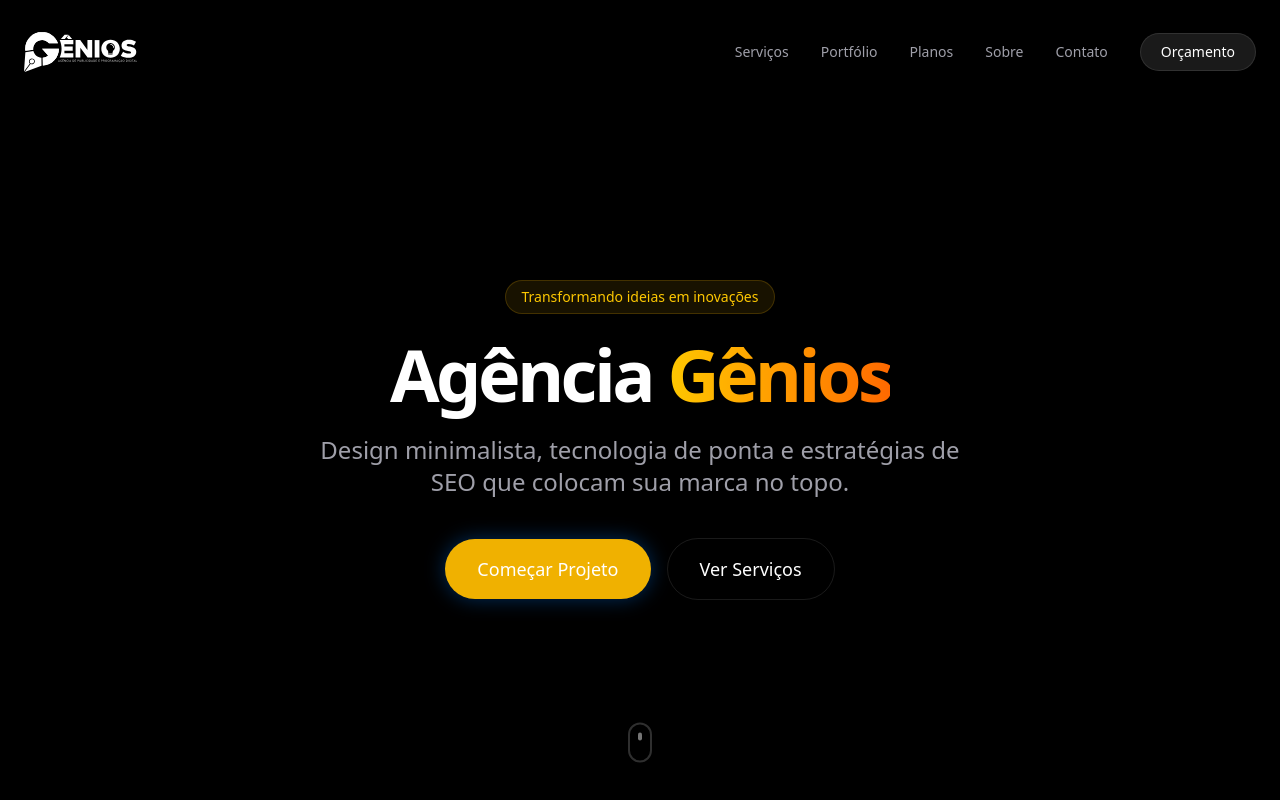
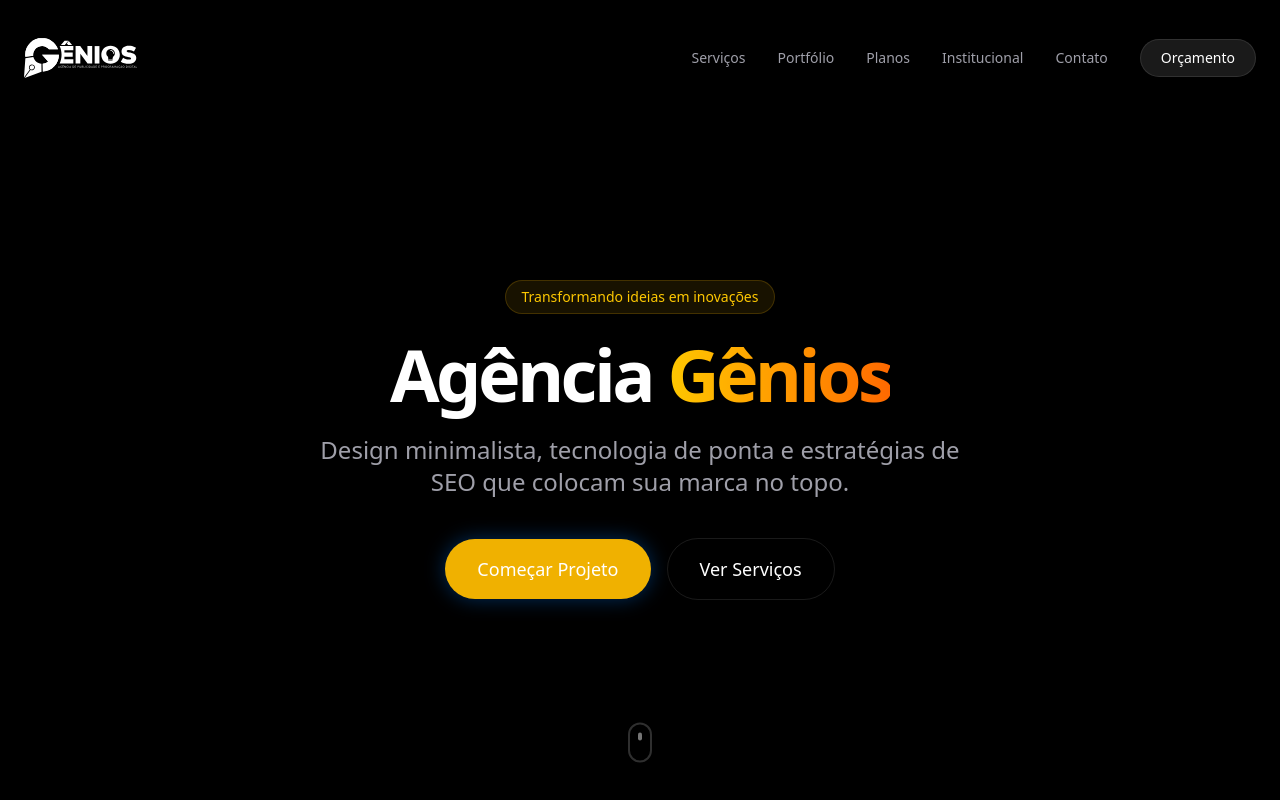
Before and after one commit to agenciagenios/genios-website, a Next.js app: page / in a window 1280 px wide. Shown: the top 800 px of the page. Built offline with nearby package versions, Linux system fonts and the light colour scheme.

Commit message:
mega menu

```diff
--- a/app/components/Header.tsx
+++ b/app/components/Header.tsx
@@ -9,14 +9,35 @@ import { Menu, X } from "lucide-react";
 const navItems = [
   { name: "Serviços", href: "/servicos" },
   { name: "Portfólio", href: "/portfolio" },
-  { name: "Planos", href: "/planos" },
-  { name: "Sobre", href: "/sobre" },
+  {
+    name: "Planos",
+    href: "/planos",
+    dropdown: [
+      { name: "Social Media", href: "/planos/social-media", description: "Gestão completa de redes sociais" },
+      { name: "Mercado", href: "/planos/mercado", description: "Posicionamento e vendas locais" },
+      { name: "Artes", href: "/planos/artes", description: "Design gráfico profissional" },
+      { name: "Edição de Vídeo", href: "/planos/edicao-de-video", description: "Reels, Shorts e YouTube" },
+      { name: "Programação", href: "/planos/programacao", description: "Sistemas e automações" },
+      { name: "Gestor de Tráfego", href: "/planos/gestor-de-trafego", description: "Anúncios que vendem" },
+    ]
+  },
+  {
+    name: "Institucional",
+    href: "/sobre",
+    dropdown: [
+      { name: "Sobre Nós", href: "/sobre", description: "Conheça quem somos" },
+      { name: "Privacidade", href: "/politica-de-privacidade", description: "Política de Privacidade" },
+      { name: "Termos de Uso", href: "/termos-de-uso", description: "Nossos Termos de Uso" },
+    ]
+  },
   { name: "Contato", href: "/#contato" },
 ];
 
 export default function Header() {
   const [scrolled, setScrolled] = useState(false);
   const [isOpen, setIsOpen] = useState(false);
+  const [activeMenu, setActiveMenu] = useState<string | null>(null);
+  const [expandedItems, setExpandedItems] = useState<Record<string, boolean>>({});
 
   useEffect(() => {
     const handleScroll = () => {
@@ -25,6 +46,10 @@ export default function Header() {
     window.addEventListener("scroll", handleScroll);
     return () => window.removeEventListener("scroll", handleScroll);
   }, []);
+
+  const toggleExpanded = (name: string) => {
+    setExpandedItems(prev => ({ ...prev, [name]: !prev[name] }));
+  };
 
   return (
     <header
@@ -54,13 +79,41 @@ export default function Header() {
           {/* Desktop Nav */}
           <nav className="hidden md:flex items-center gap-8">
             {navItems.map((item) => (
+              <div
+                key={item.name}
+                className="relative group"
+                onMouseEnter={() => item.dropdown && setActiveMenu(item.name)}
+                onMouseLeave={() => item.dropdown && setActiveMenu(null)}
+              >
                 <Link
-                key={item.name}
                   href={item.href}
-                className="text-sm font-medium text-zinc-400 hover:text-white transition-colors"
+                  className="text-sm font-medium text-zinc-400 hover:text-white transition-colors py-4 inline-block"
                 >
                   {item.name}
                 </Link>
+
+                {item.dropdown && activeMenu === item.name && (
+                  <motion.div
+                    initial={{ opacity: 0, y: 10 }}
+                    animate={{ opacity: 1, y: 0 }}
+                    exit={{ opacity: 0, y: 10 }}
+                    className="absolute left-1/2 -translate-x-1/2 top-full pt-2 w-64"
+                  >
+                    <div className="glass-card bg-black/90 p-3 rounded-2xl border border-white/10 shadow-2xl overflow-hidden flex flex-col gap-1">
+                      {item.dropdown.map((subItem) => (
+                        <Link
+                          key={subItem.name}
+                          href={subItem.href}
+                          className="block p-3 rounded-xl hover:bg-white/5 transition-all group/sub"
+                        >
+                          <div className="text-sm font-bold text-white group-hover/sub:text-yellow-400 transition-colors">{subItem.name}</div>
+                          <div className="text-[10px] text-zinc-500">{subItem.description}</div>
+                        </Link>
+                      ))}
+                    </div>
+                  </motion.div>
+                )}
+              </div>
             ))}
             <Link
               href="/#contato"
@@ -85,18 +138,57 @@ export default function Header() {
         <motion.div
           initial={{ opacity: 0, y: -20 }}
           animate={{ opacity: 1, y: 0 }}
-          className="md:hidden absolute top-20 left-6 right-6 p-6 rounded-2xl glass bg-black/90 border-white/10 flex flex-col gap-4"
+          className="md:hidden absolute top-20 left-6 right-6 p-6 rounded-2xl glass bg-black/95 border-white/10 flex flex-col gap-2 max-h-[80vh] overflow-y-auto"
         >
           {navItems.map((item) => (
+            <div key={item.name} className="flex flex-col border-b border-white/5 last:border-0 pb-2 mb-2 last:pb-0 last:mb-0">
+              {item.dropdown ? (
+                <>
+                  <button
+                    onClick={() => toggleExpanded(item.name)}
+                    className="text-lg font-medium text-zinc-300 hover:text-white flex items-center justify-between py-2"
+                  >
+                    {item.name}
+                    <span className={`text-zinc-500 transition-transform ${expandedItems[item.name] ? 'rotate-180' : ''}`}>▾</span>
+                  </button>
+                  {expandedItems[item.name] && (
+                    <motion.div
+                      initial={{ opacity: 0, height: 0 }}
+                      animate={{ opacity: 1, height: 'auto' }}
+                      className="flex flex-col gap-3 pl-4 py-2"
+                    >
+                      {item.dropdown.map((subItem) => (
                         <Link
-              key={item.name}
+                          key={subItem.name}
+                          href={subItem.href}
+                          className="flex flex-col"
+                          onClick={() => setIsOpen(false)}
+                        >
+                          <span className="text-sm font-bold text-zinc-200">{subItem.name}</span>
+                          <span className="text-[10px] text-zinc-500">{subItem.description}</span>
+                        </Link>
+                      ))}
+                    </motion.div>
+                  )}
+                </>
+              ) : (
+                <Link
                   href={item.href}
-              className="text-lg font-medium text-zinc-300 hover:text-white"
+                  className="text-lg font-medium text-zinc-300 hover:text-white py-2"
                   onClick={() => setIsOpen(false)}
                 >
                   {item.name}
                 </Link>
+              )}
+            </div>
           ))}
+          <Link
+            href="/#contato"
+            onClick={() => setIsOpen(false)}
+            className="mt-4 px-5 py-3 text-center text-sm font-medium text-white bg-white/10 rounded-full hover:bg-white/20 transition-all border border-white/10"
+          >
+            Orçamento
+          </Link>
         </motion.div>
       )}
     </header>
```
Lines whose indentation alone changed are shown as unchanged.
